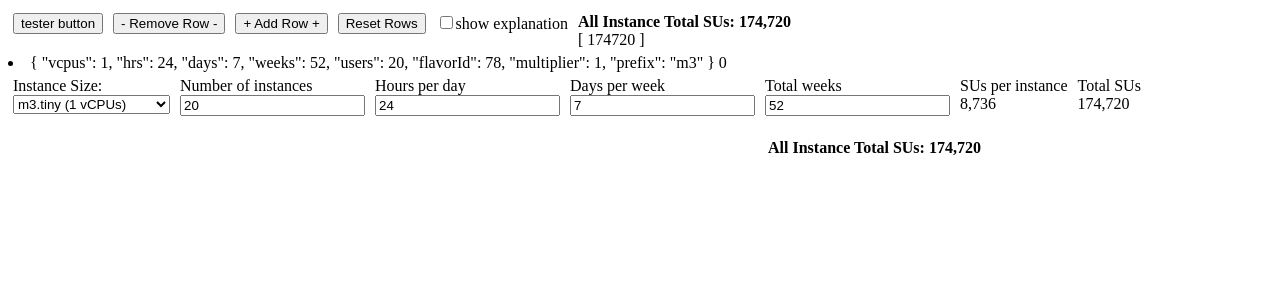
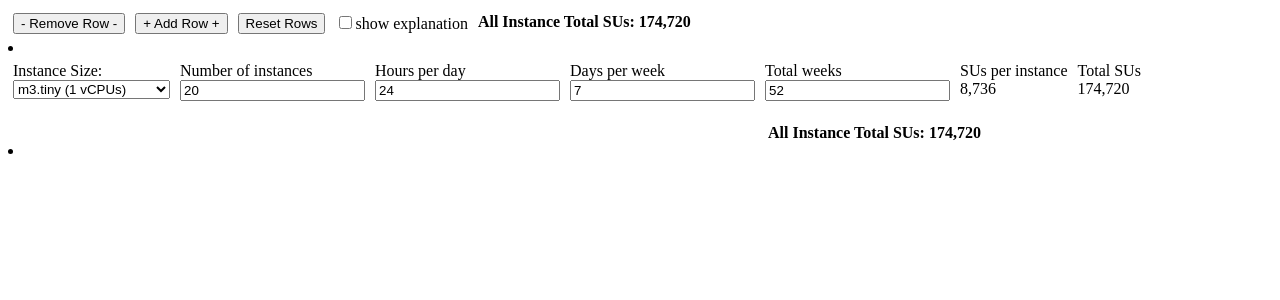
Before and after one commit to kjunuh/js2-usage-estimator, a Vue app: page / in a window 1280 px wide. Shown: the top 300 px of the page. Built offline with nearby package versions, Linux system fonts and the light colour scheme.

Commit message:
janky localstorage and updates working

```diff
--- a/src/App.vue
+++ b/src/App.vue
@@ -52,14 +52,13 @@ watch(explain, (newVal) => {
 
 function modrow (type: string) {
   if(type == 'dec' && allVals.length > 1) {
-    console.log(allVals)
+    test.pop()
     allVals.pop()
-    console.log(allVals)
+    allSUs.pop()
   }
   if(type == 'inc' && allVals.length < 100) {
-    console.log(allVals)
+    test.push(1)
     allVals.push(defaults)
-    console.log(allVals)
   }
   if(type=='rst') {
     while (allVals.length > 1) {
@@ -73,7 +72,7 @@ function modrow (type: string) {
 
 function storeLocal (i: number, val: number) {
   localStorage.setItem('storedVals', JSON.stringify(allVals))
-  console.log(JSON.stringify(val), i)
+  // console.log(JSON.stringify(val), i)
 }
 
 function testerfunc () {
@@ -82,16 +81,26 @@ function testerfunc () {
   console.log('vals', allVals[0])
 }
 
+var test = reactive([5])
+
 // watch(count, (newVal) => {
 // })
 
+// function testupdate () {
+//   test.push(1)
+// }
+
+// function testupdate2() {
+//   test.push(1)
+//   allVals.push(defaults)
+// }
 </script>
 <template>
   <!-- instance size buttons -->
   <ol class="options-bar">
-    <li class="option">
+    <!-- <li class="option">
       <button @click="testerfunc">tester button</button>
-    </li>
+    </li> -->
     <li class="option">
       <button @click="modrow('dec')">- Remove Row -</button>
     </li>
@@ -109,22 +118,21 @@ function testerfunc () {
 
     <li class="option">
       <div><b>All Instance Total SUs: {{SUTotal.toLocaleString()}}</b></div>
-      {{allSUs}}
     </li>
   </ol>
   <!-- <div class="calcs"> -->
     <!-- calculator iterator -->
-    <li v-for="value, i in allVals">
+    <!-- <button @click="testupdate">o</button>
+    <button @click="testupdate2">asdasdf</button> -->
+    <li v-for="i in allVals.length">
       <!-- :vals="allVals[i]" -->
-      {{value}}
-      {{i}}
+      <!-- {{value}} -->
       <Calculator
-        v-bind="value"
-        @emitSUs="(val) => {allSUs[i] = val}"
-        @storeVals="(val) => {allVals[i] = val; storeLocal(i, val)}"
+      v-bind="allVals[i-1]"
+      @emitSUs="(val) => {allSUs[i-1] = val}"
+      @storeVals="(val) => {allVals[i-1] = val; storeLocal(i-1, val)}"
       :doExplain="explain"
       />
-        <!-- @storeVals="(val) => {allVals[i-1] = val}" -->
     </li>
     <!-- </div> -->
     <!-- {{allSUs.toLocaleString()}} -->
@@ -132,6 +140,7 @@ function testerfunc () {
       <div class="right">
         <b>All Instance Total SUs: {{SUTotal.toLocaleString()}}</b>
       </div>
+  <li v-for="i in test.length"></li>
   <!-- </div> -->
 </template>
 
--- a/src/components/calc.vue
+++ b/src/components/calc.vue
@@ -22,13 +22,10 @@ const props = defineProps<{
   flavorId:number
   multiplier:number
   prefix: string
-  // vals: calcVals
+
 }>()
 
 const emit = defineEmits(['emitSUs', 'storeVals'])
-onMounted(() => {
-  console.log(props)
-})
 
 var vals = reactive({
   vcpus : props.vcpus,
@@ -57,7 +54,7 @@ const calcTotalSUs = computed(() => {
 
 watch(vals, (newValue) => {
   emit('storeVals', newValue)
-  console.log('childemit', newValue)
+//   console.log('childemit', newValue)
   // console.log(newValue)
 })
 
```
Lines whose indentation alone changed are shown as unchanged.
